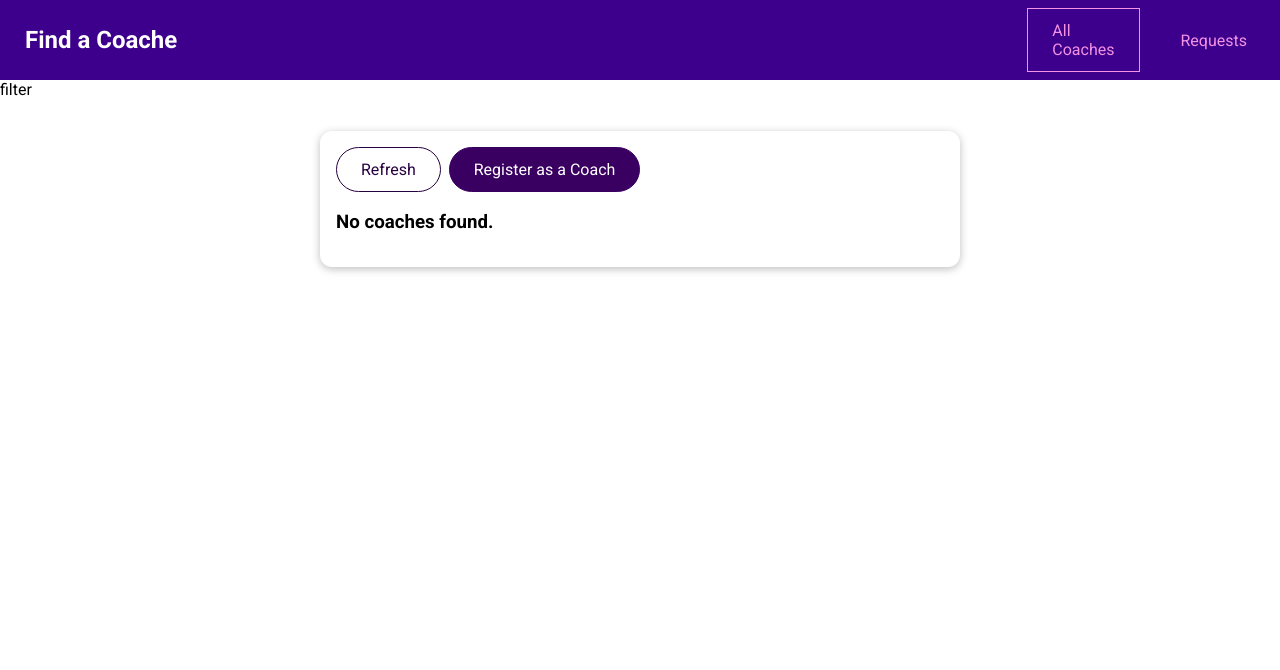
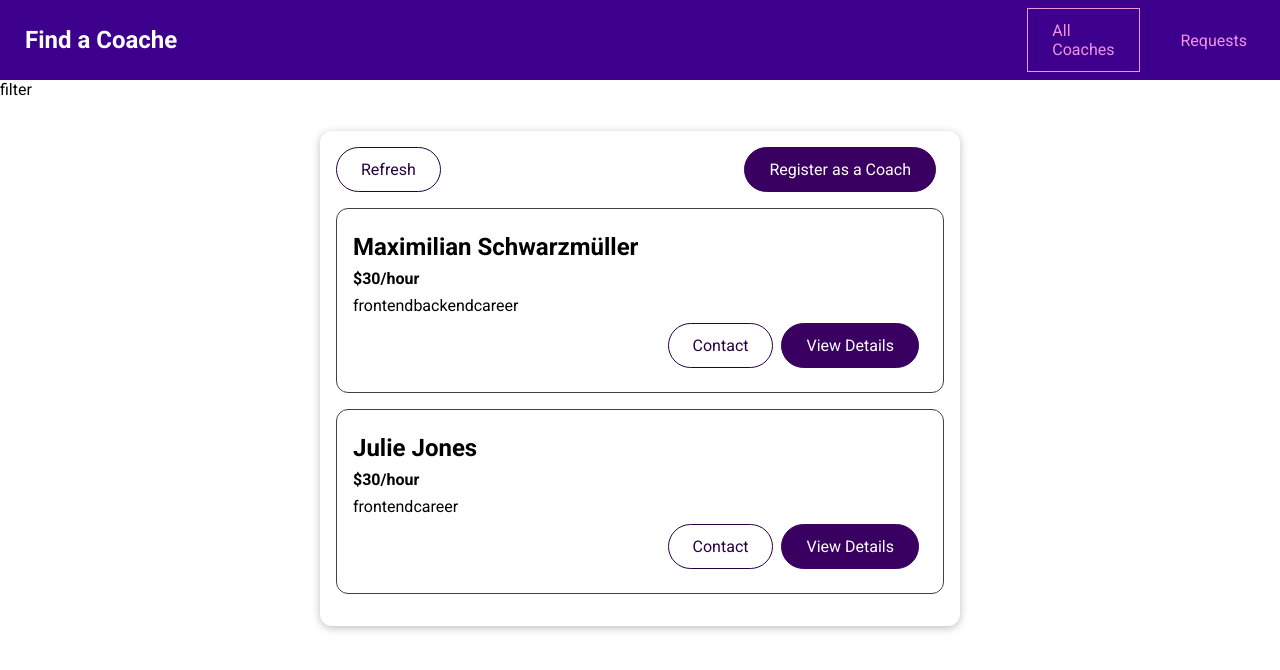
Before and after one commit to snikoletopoulos/find-a-couch, a Vue app: page /coaches in a window 1280 px wide. Shown: the top 670 px of the page. Built offline with nearby package versions, Linux system fonts and the light colour scheme.

Commit message:
Add logic and style to CoachesList
Import CoachItem

```diff
--- a/src/pages/coaches/CoachesList.vue
+++ b/src/pages/coaches/CoachesList.vue
@@ -22,7 +22,31 @@
 </template>
 
 <script>
-  export default {};
+  import CoachItem from "../../components/coaches/CoachItem.vue";
+  export default {
+    computed: {
+      filteredCoaches() {
+        return this.$store.getters["coaches/coaches"];
+      },
+      hasCoaches() {
+        return this.$store.getters["coaches/hasCoaches"];
+      },
+    },
+    components: {
+      CoachItem,
+    },
+  };
 </script>
 
-<style scoped></style>
+<style scoped>
+  ul {
+    list-style: none;
+    margin: 0;
+    padding: 0;
+  }
+
+  .controls {
+    display: flex;
+    justify-content: space-between;
+  }
+</style>
```
